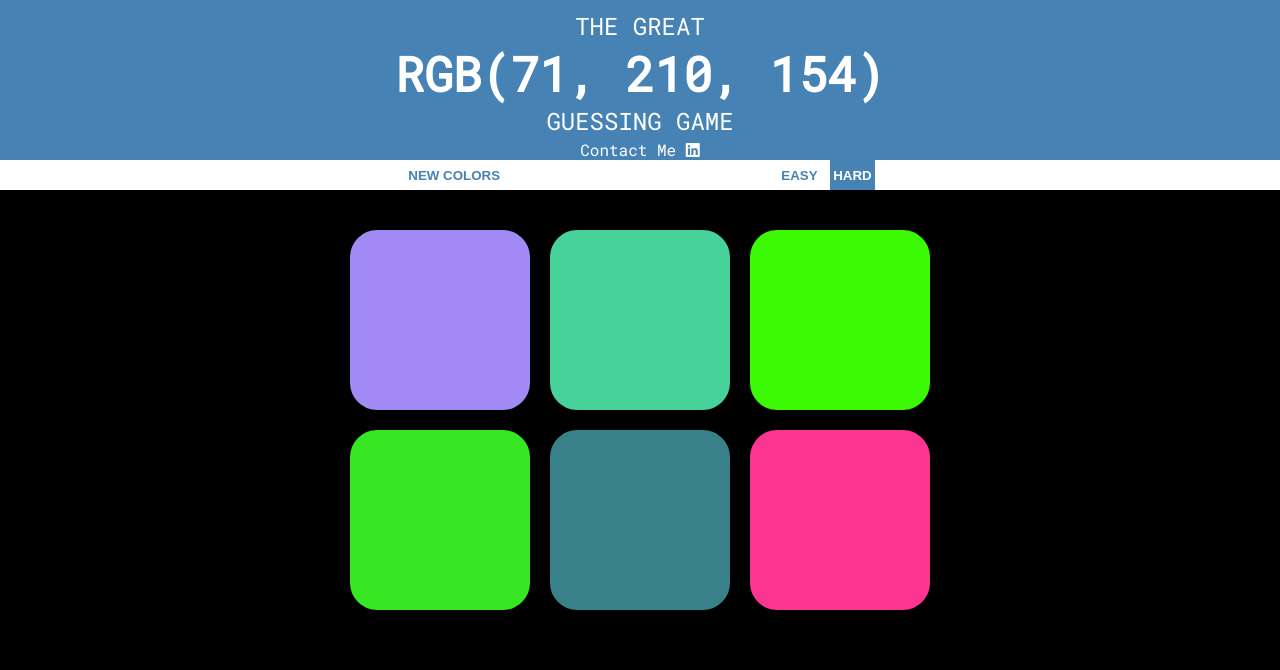
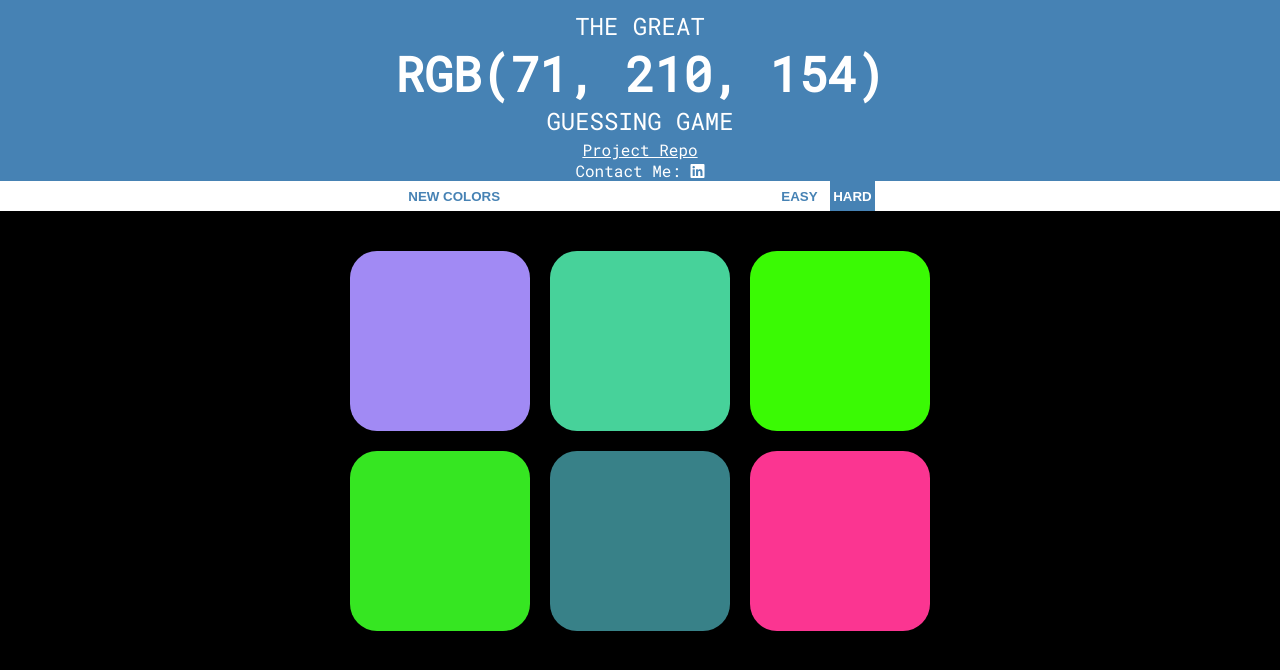
Before and after one commit to hnhon/colorgame, a plain HTML site: page index.html in a window 1280 px wide. Drawn offline with Linux system fonts and the light colour scheme.

Commit message:
add project repo

```diff
--- a/colorgame.css
+++ b/colorgame.css
@@ -33,7 +33,11 @@ a {
   padding: 0px;
 }
 
-#contact {
+.repo {
+  text-decoration: underline;
+}
+
+.contact {
   font-size: 1rem;
 }
 
--- a/index.html
+++ b/index.html
@@ -15,7 +15,8 @@
         <!-- <p>GRB (<span id="rgbToGuess">Click New Colors To Play</span>)</p> -->
         <h1><p id="display"></p></h1>
         <p>GUESSING GAME</p>
-        <p id="contact">Contact Me <a href="https://linkedin.com/in/hiunamhon" target="_blank"><i class="fab fa-linkedin"></i></a></p>
+        <p class="contact repo"><a href="https://github.com/hnhon/colorgame" target="_blank">Project Repo</a></p>
+        <p class="contact">Contact Me: <a href="https://linkedin.com/in/hiunamhon" target="_blank"><i class="fab fa-linkedin"></i></a></p>
     </div>
 
     <div class="buttonDisplay">
```
